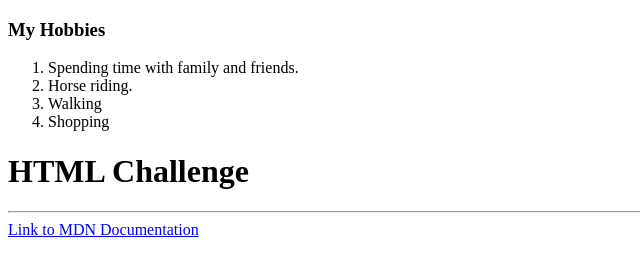
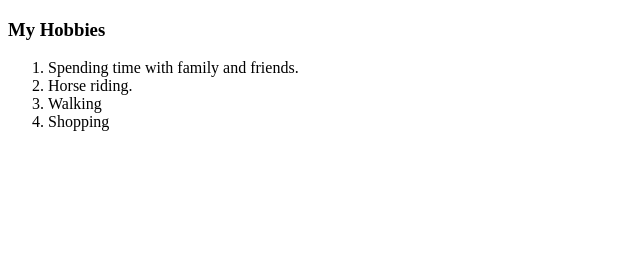
Before and after one commit to KeeleyElliot89/CV, a plain HTML site: page hobbies.html in a window 1280 px wide. Shown: the whole page, without its empty margins (0-640 px from the left). Drawn offline with Linux system fonts and the light colour scheme.

Commit message:
Update hobbies.html

```diff
--- a/hobbies.html
+++ b/hobbies.html
@@ -15,15 +15,6 @@
     <li>Shopping</li>
   </ol>
 
-  <h1>HTML Challenge</h1>
-
-  <hr>
-
-  <a href="https://developer.mozilla.org/">Link to MDN Documentation</a>
-
-
-
-
 
 </body>
 
```
